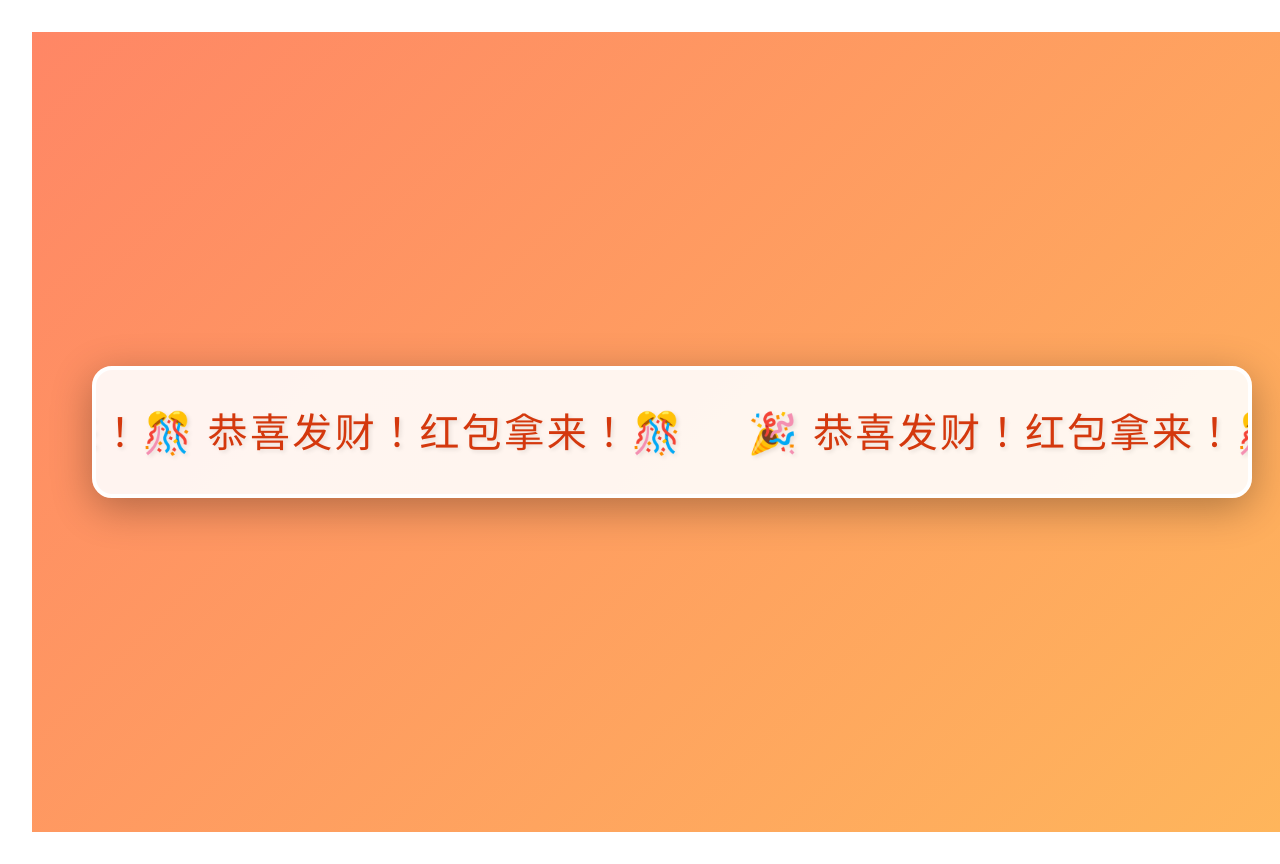
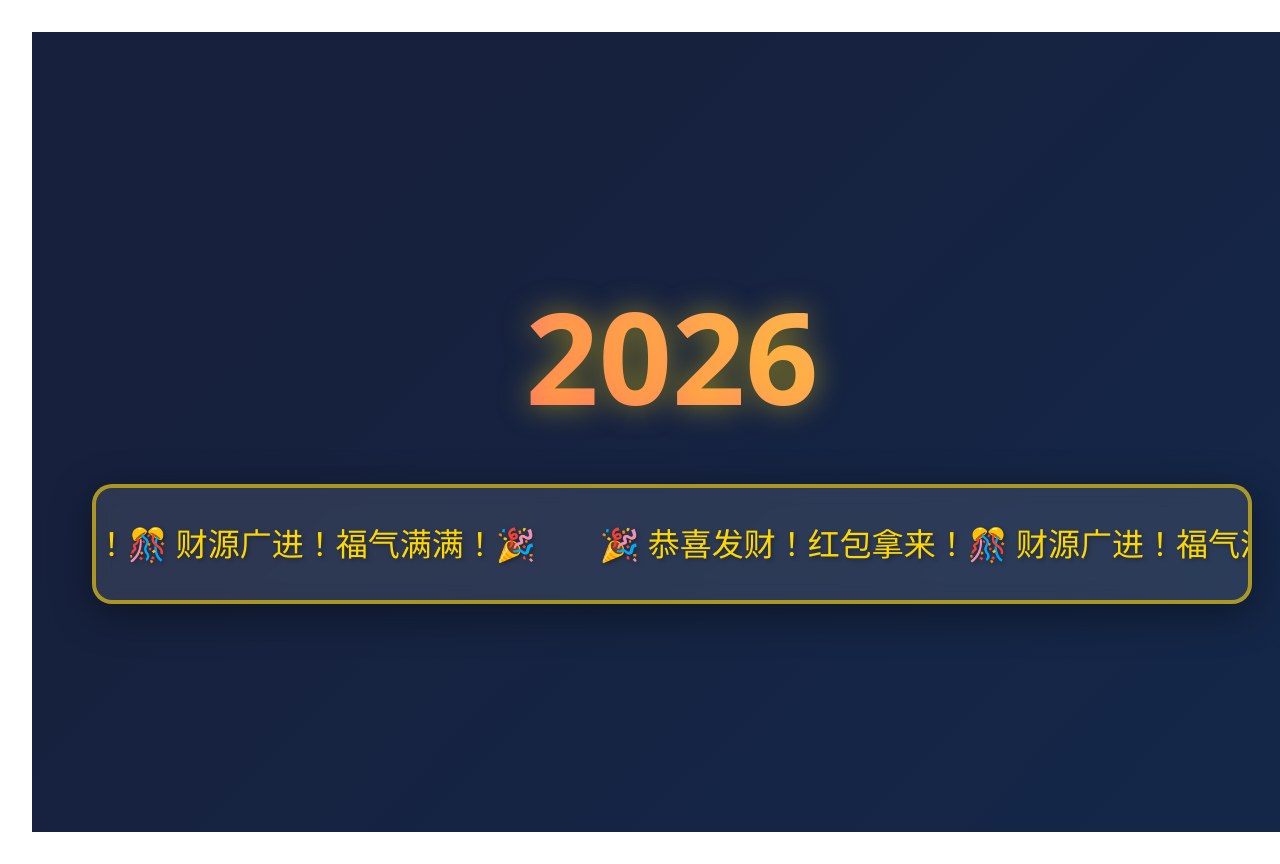
Before and after one commit to RainFlashPoint/niko1, a Vue app: page / in a window 1280 px wide. Shown: the top 864 px of the page. Built offline with nearby package versions, Linux system fonts and the light colour scheme.

Commit message:
feat: 添加2026新年特效和动态渐变

```diff
--- a/src/App.vue
+++ b/src/App.vue
@@ -1,9 +1,10 @@
 <template>
   <div class="page">
+    <div class="year-2026">2026</div>
     <div class="marquee-wrapper">
       <div class="marquee">
-        <span>🎉 恭喜发财！红包拿来！🎊 恭喜发财！红包拿来！🎊</span>
-        <span>🎉 恭喜发财！红包拿来！🎊 恭喜发财！红包拿来！🎊</span>
+        <span>🎉 恭喜发财！红包拿来！🎊 财源广进！福气满满！🎉</span>
+        <span>🎉 恭喜发财！红包拿来！🎊 财源广进！福气满满！🎉</span>
       </div>
     </div>
   </div>
@@ -13,20 +14,35 @@
 .page {
   min-height: 100vh;
   display: flex;
+  flex-direction: column;
   justify-content: center;
   align-items: center;
-  background: linear-gradient(135deg, #ff6b6b, #feca57, #48dbfb);
+  background: linear-gradient(135deg, #1a1a2e, #16213e, #0f3460);
   background-size: 400% 400%;
-  animation: gradientBG 5s ease infinite;
+  animation: gradientBG 8s ease infinite;
+  gap: 2rem;
+}
+
+.year-2026 {
+  font-size: 8rem;
+  font-weight: 900;
+  color: transparent;
+  background: linear-gradient(45deg, #ffd700, #ff6b6b, #feca57, #48dbfb);
+  background-size: 400% 400%;
+  -webkit-background-clip: text;
+  background-clip: text;
+  animation: gradientText 3s ease infinite;
+  text-shadow: 0 0 30px rgba(255, 215, 0, 0.5);
 }
 
 .marquee-wrapper {
   width: 90%;
   overflow: hidden;
-  border: 4px solid #fff;
+  border: 4px solid rgba(255, 215, 0, 0.6);
   border-radius: 20px;
-  background: rgba(255, 255, 255, 0.9);
-  box-shadow: 0 10px 40px rgba(0, 0, 0, 0.3);
+  background: rgba(255, 255, 255, 0.1);
+  backdrop-filter: blur(10px);
+  box-shadow: 0 10px 40px rgba(0, 0, 0, 0.4);
 }
 
 .marquee {
@@ -34,11 +50,10 @@
   gap: 4rem;
   animation: slide 12s linear infinite;
   padding: 2rem 0;
-  font-size: 2.5rem;
-  font-weight: 800;
-  color: #d4380d;
-  text-shadow: 2px 2px 4px rgba(0, 0, 0, 0.1);
-  letter-spacing: 0.15rem;
+  font-size: 2rem;
+  font-weight: 700;
+  color: #ffd700;
+  text-shadow: 2px 2px 4px rgba(0, 0, 0, 0.3);
 }
 
 .marquee span {
@@ -46,12 +61,8 @@
 }
 
 @keyframes slide {
-  from {
-    transform: translateX(0);
-  }
-  to {
-    transform: translateX(-50%);
-  }
+  from { transform: translateX(0); }
+  to { transform: translateX(-50%); }
 }
 
 @keyframes gradientBG {
@@ -59,4 +70,10 @@
   50% { background-position: 100% 50%; }
   100% { background-position: 0% 50%; }
 }
+
+@keyframes gradientText {
+  0% { background-position: 0% 50%; }
+  50% { background-position: 100% 50%; }
+  100% { background-position: 0% 50%; }
+}
 </style>
```
